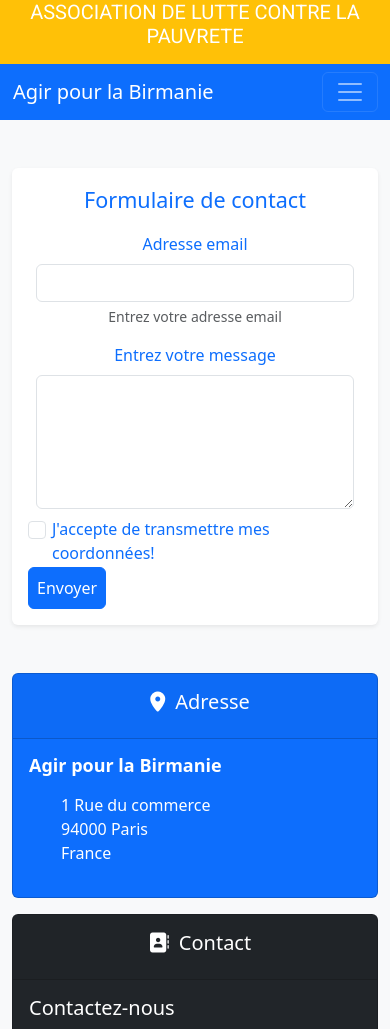
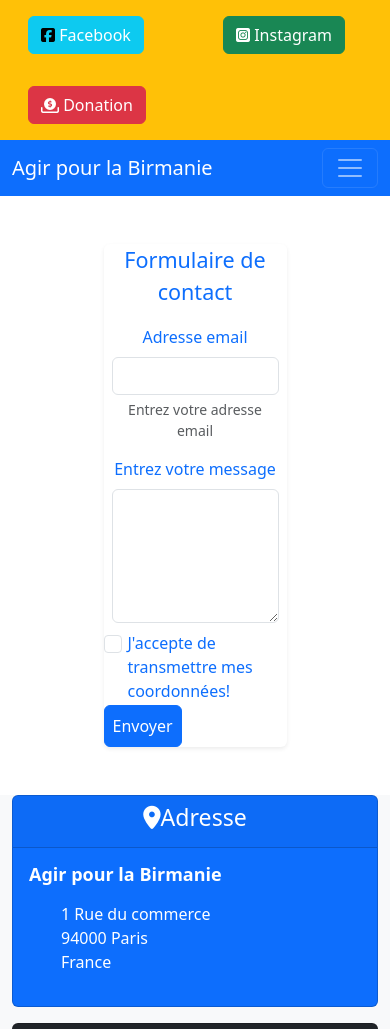
Before and after one commit to nicolas-wd-developpement/agirpourlabirmanie, a plain HTML site: page contact.html in a window 390 px wide. Shown: the top 1029 px of the page. Drawn offline with nearby package versions, Linux system fonts and the light colour scheme.

Commit message:
ft1/add-meta/data/viewport/Add-btn/publish-remote-server/

```diff
--- a/contact.html
+++ b/contact.html
@@ -1,5 +1,5 @@
 <!DOCTYPE html>
-<html lang="en">
+<html lang="fr">
 <head>
     <meta charset="UTF-8">
     <meta name="viewport" content="width=device-width, initial-scale=1.0">
@@ -7,19 +7,45 @@
     <link href="css-files/bootstrap.min.css" rel="stylesheet">
     <link href="css-files/style.css" rel="stylesheet">
     <link rel="preconnect" href="https://fonts.gstatic.com"> <link href="https://fonts.googleapis.com/css2?family=Roboto&display=swap" rel="stylesheet">
-    <!-- Fontawsom install!-->
+    <!-- Font-awsome install!-->
     <link href="css-files/all.min.css" rel="stylesheet">
-    <title>Agir pour la birmanie: Contact</title>
+    <meta name="viewport" content="width=device-width, initial-scale=1">
+    <meta name="description" content="Contacter l'association Agir pour la Birmanie."/>
+
+    <title>Agir pour la birmanie</title>
 </head>
-<body class="bg-light">
-  <header class="mb-5">
+<body>
+  <header>
     <!-- Top head visible only on small devices-->
-      <diV class="top-header bg-warning d-md-none">
-          <h1> ASSOCIATION DE LUTTE CONTRE LA PAUVRETE</h1>
-      </diV>
+    <diV class="bg-warning d-md-none">
+      <div class="container">
+        <div class="row align-items-start">
+          <div class="col">
+            <button type="button" class="btn btn-info m-3">
+              <i class="fab fa-facebook-square"></i>
+              <a href="http://facebook.fr">Facebook</a>
+            </button>
+
+          </div>
+          <div class="col sticky-top">
+            <button type="button" class="btn btn-success m-3">
+              <i class="fab fa-instagram-square"></i>
+              <a href="http://instagram.fr">Instagram</a>
+            </button>
+
+          </div>
+          <div class="col sticky-top">
+            <button type="button" class="btn btn-danger m-3">
+                <i class="fas fa-donate"></i>
+             <a href="contact.html">Donation</a>
+            </button>
+          </div>
+        </div>
+    </diV>
+  </diV>
       <!-- Here is the Bootstrap 5.00 navbar !-->
-      <nav class="navbar navbar-dark bg-primary navbar-expand-lg">
-        <div class="container-fluid">
+      <nav class="navbar navbar-dark bg-primary navbar-expand-lg on-back">
+        <div class="container-fluid on-back">
           <a class="navbar-brand" href="index.html">Agir pour la Birmanie</a>
           <button class="navbar-toggler" type="button" data-bs-toggle="collapse" data-bs-target="#navbarNav" aria-controls="navbarNav" aria-expanded="false" aria-label="Toggle navigation">
             <span class="navbar-toggler-icon"></span>
@@ -44,7 +70,7 @@
 <main>
     <div class="container">
         <!-- My Bootstrap form -->
-        <form class="p-2 shadow-sm p-3 mb-5 bg-white rounded text-primary" action="contact.php" method="POST">
+        <form class="shadow-sm mt-5 mb-5 bg-white rounded text-primary" action="contact.php" method="POST">
             <fieldset>
                 <legend class="text-center">Formulaire de contact</legend>
                 <div class="p-2 text-center">
@@ -104,9 +130,9 @@
                 <h5 class="card-title">Contactez-nous</h5>
                 <p class="card-text">
                   <ul class="text-decoration-none"></ul>
-                  <li><i class="fas fa-phone-volume social-icon"></i><a href="tel:0601020304">
+                  <li><i class="fas fa-phone-volume social-icon text-white" ></i><a href="tel:0601020304">
                   <span itemprop="telephone">0601020304</span></a></li>
-                  <li><i class="fas fa-envelope social-icon"></i><a href="mailto:contact@notreassociation.fr">
+                  <li><i class="fas fa-envelope social-icon text-white"></i><a href="mailto:contact@notreassociation.fr">
                       <span itemprop="email">contact@notreassociation.fr</span></a></li>
                 </p>
               </div>
--- a/css-files/style.css
+++ b/css-files/style.css
@@ -1,40 +1,24 @@
 .top-header {
     background-color:rgb(13 110 253);
     font-family: 'roboto', serif;
-    height: 4rem;
-    text-align: center;
-    color: white;
     }
 
-.mgt-1 {
-    margin-top: 0px;
-    border-top: solid 1px gray;
-}
-h1, h2, h3, h4 {
-    font-size: 20px;
-    color: white;
-}
-h4 {
-    padding: 20px;
-    margin-top: 5px;
-}
-.myfooter {
-    height: 4rem;
+form {
+    display: block;
+    max-width: 50%;
+    border-radius: 5px;
+    background-color: white;
+    margin: auto;
 }
 
 li, ul {
     list-style: none;
 }
 
-.social-icon {
-    padding: 10px;
-}
-
 a {
     outline: none;
     text-decoration: none;
-    padding: 2px 1px 0;
-    color: lightpink;
+    color:white;
   }
 a:visited {
   color: white;
@@ -42,7 +26,7 @@ a:visited {
 
 a:focus {
   border-bottom: 1px solid;
-  background: lightgray;
+  background: black;
 }
 
 a:hover {
@@ -51,7 +35,7 @@ a:hover {
 }
 
 a:active {
-  background: gray;
+  background: black;
   color: #CDFEAA;
 }
 
--- /dev/null
+++ b/style-form.css
@@ -0,0 +1,66 @@
+body {
+    background: #008cff;
+}
+
+form {
+    display: block;
+    max-width: 50%;
+    border-radius: 5px;
+    background-color: white;
+    margin-top: 50px;
+    margin: auto;
+}
+
+button {
+    display: block;
+    background-color: rgb(60, 255, 0);
+    color: white;
+    font-weight: bold;
+    border-radius: 5px;
+    padding: 10px;
+    margin-bottom: 10px;
+    text-align: center;
+    margin:auto;
+}
+legend {
+    font-style: italic;
+}
+
+.styled_box {
+    border-radius: 5px;
+    margin: 10px;
+}
+
+fieldset {
+    margin: 5px;
+    border-radius: 5px;
+}
+
+h3, .assist {
+    color: violet;
+    text-align: center;
+}
+
+.assist {
+    font-size: 8px;
+}
+
+form label {
+    display: block;
+}
+
+label.inline-label {
+    display: inline-block;
+}
+
+form input, form select, form textarea {
+    display: inline-block;
+    margin-bottom: 10px;
+    padding: 10px;
+    width: 80%;
+}
+form input[type="radio"],
+form input[type="checkbox"],
+form input[type="submit"] {
+    width: auto;
+}
```
Also changed, not shown: actualite.html (+32 -8 lines), index.html (+34 -13 lines), qui-sommes-nous.html (+32 -7 lines), 1 other file.
